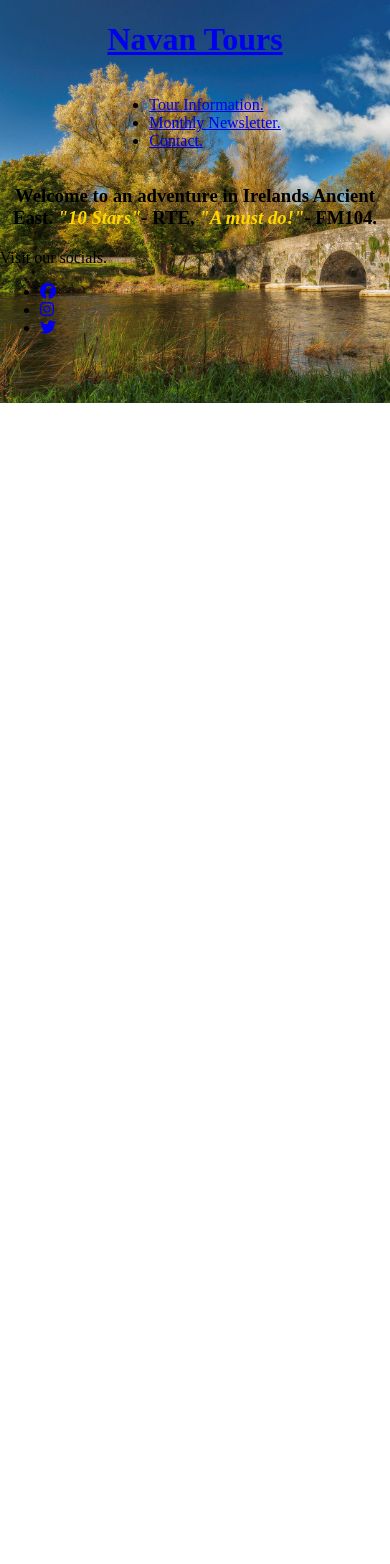
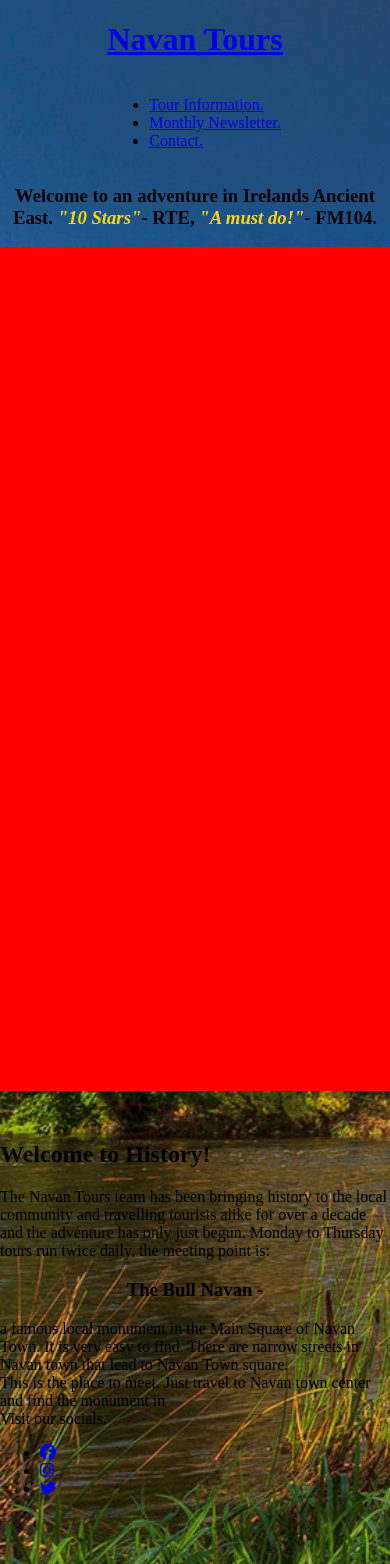
Before and after one commit to tomcollins211095/Navan-Tours-Revamped, a plain HTML site: page tourinfo.html in a window 390 px wide. Before the commit the page ends 844 px from the top, so only its background shows below. Drawn offline with Linux system fonts and the light colour scheme; a web font is replaced by a local one.

Commit message:
Here I have added the home page columns with some styling, and the media query for the max width property. Also added some simple header and basic html element details.

```diff
--- a/assets/css/style.css
+++ b/assets/css/style.css
@@ -36,3 +36,29 @@ header {
   justify-content: center;
   align-items: center;
 }
+
+/* _______________________ HOME COLUMNS _______________________ */
+
+.row {
+  display: flex;
+  justify-content: center;
+  align-items: center;
+  height: 100vh;
+  margin-left: auto;
+  margin-right: auto;
+  background-color: red;
+}
+
+.column {
+  margin: auto;
+}
+
+@media screen and (max-width: 767px) {
+  .row {
+    display: flex;
+    flex-wrap: wrap;
+    justify-content: center;
+    align-items: center;
+    margin-bottom: 50px;
+  }
+}
--- a/tourinfo.html
+++ b/tourinfo.html
@@ -34,8 +34,26 @@
     <div class="row"></div>
     <div class="column">
 
-        <h2></h2>
-        <p></p>
+        <h2>Welcome to History!</h2>
+        <p> The Navan Tours team has been bringing history
+            to the local community and travelling tourists
+            alike for over a decade and the adventure has
+            only just begun. Monday to Thursday tours run
+            twice daily, the meeting point is:
+
+            <h3>The Bull Navan - </h3>
+
+            <p> a famous local monument in the Main Square
+                of Navan Town. It is very easy to find.
+                There are narrow streets in Navan town that
+                lead to Navan Town square.
+            </p>
+
+            <p>This is the place to meet. Just travel to
+            Navan town center and find the monument in
+         </p>
+
+        </p>
 
     </div>
 
```
Also changed, not shown: contact.html (+25 -0 lines).
